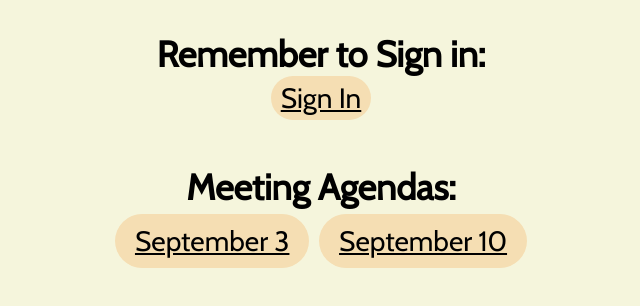
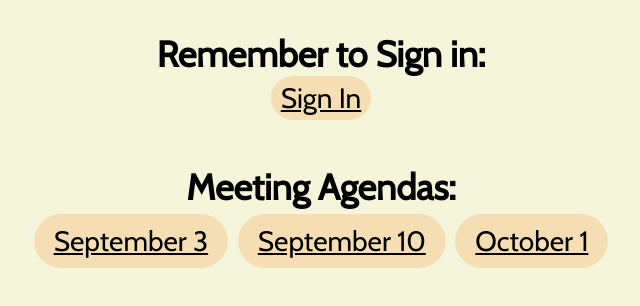
Before and after one commit to ethandeguire/IAWHackClub, a website: page index.html in a window 1280 px wide. Shown: the part 838-1144 px from the top of the page, without its empty margins (319-959 px from the left). Drawn offline with nearby package versions, Linux system fonts and the light colour scheme.

Commit message:
created link to oct1 agenda

```diff
--- a/index.html
+++ b/index.html
@@ -35,6 +35,7 @@
   <div style='padding-top: 10px' class="metings">
     <a class="meeting" href="./agendas/9-3-19.html">September 3</a>
     <a class="meeting" href="./agendas/9-10-19.html">September 10</a>
+    <a class="meeting" href="./agendas/10-1-19.html">October 1</a>
   </div>
 </body>
 
```
